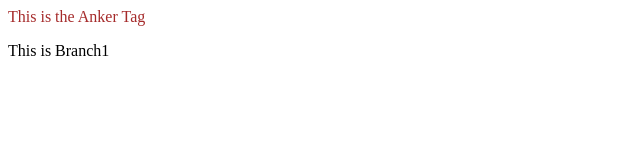
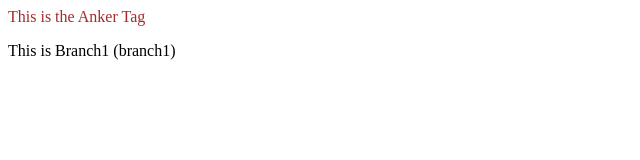
Before and after one commit to Abhinav-Reddy-Ragidi/LocalRepo, a plain HTML site: page index.html in a window 1280 px wide. Shown: the full height of the page, 0-640 px from the left. Drawn offline with Linux system fonts and the light colour scheme.

Commit message:
this is branch1

```diff
--- a/index.html
+++ b/index.html
@@ -1,3 +1,3 @@
 <link href="style.css" rel="stylesheet">
 <a> This is the Anker Tag</a>
-<p>This is Branch1</p>
+<p>This is Branch1 (branch1)</p>
```
